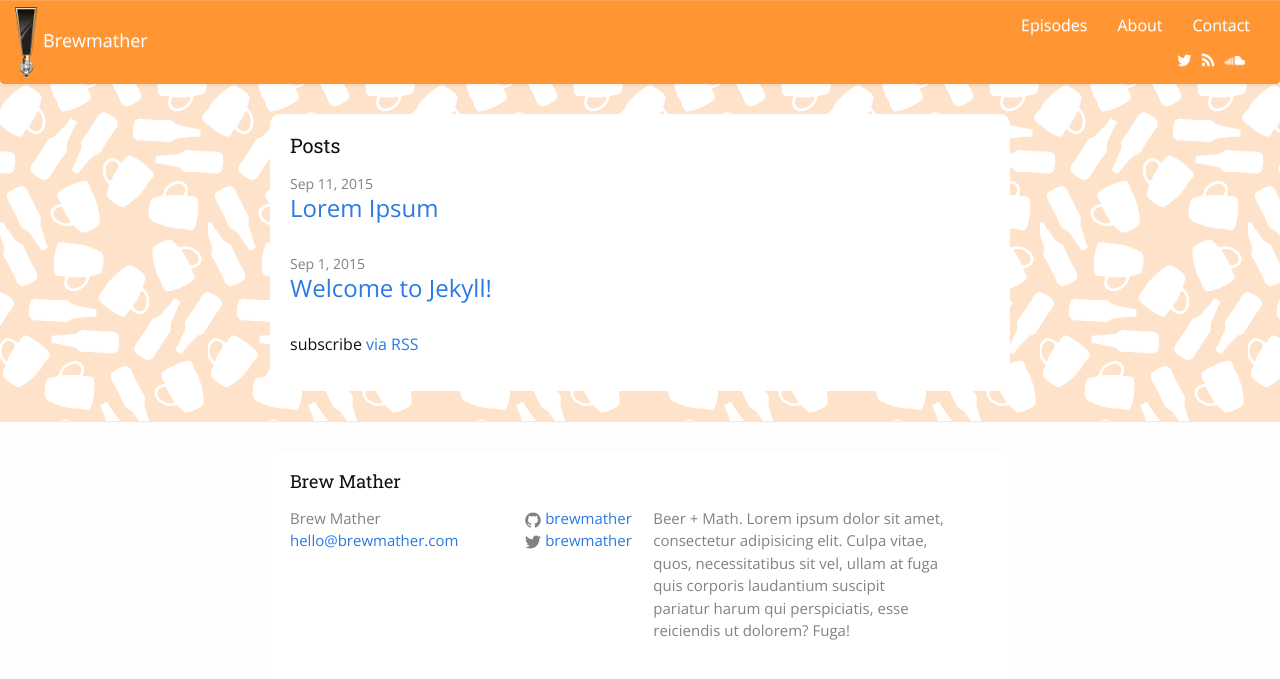
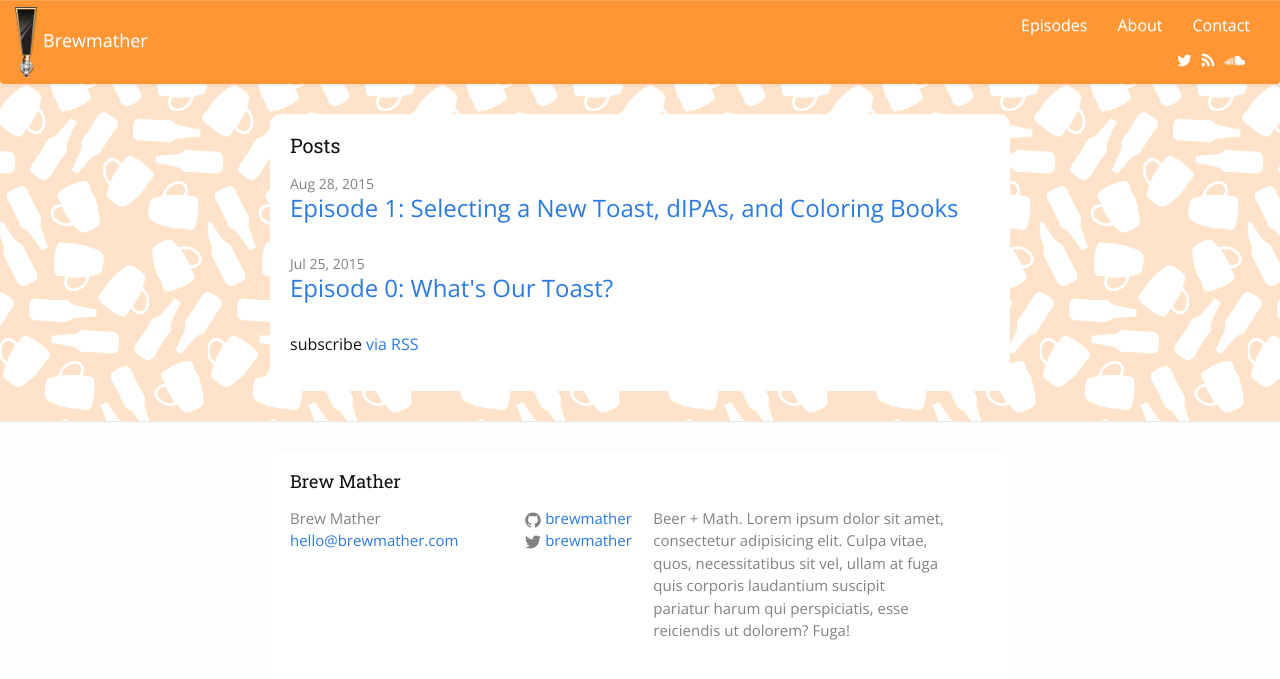
Before and after one commit to brewmather/brewmather-site, a Jekyll site: the page built from index.html, in a window 1280 px wide. Shown: the top 679 px of the page. Built offline with Jekyll 4.4.1, drawn with Linux system fonts in a browser that asks for light colours; nearby versions of some CDN libraries.

Commit message:
start page setup

```diff
--- a/_layouts/post.html
+++ b/_layouts/post.html
@@ -8,6 +8,8 @@
     <p class="post-meta">{{ page.date | date: "%b %-d, %Y" }}{% if page.author %} • {{ page.author }}{% endif %}{% if page.meta %} • {{ page.meta }}{% endif %}</p>
   </header>
 
+  <iframe width="100%" height="166" scrolling="no" frameborder="no" src="https://w.soundcloud.com/player/?url=https%3A//api.soundcloud.com/tracks/{{ page.trackId }}&amp;color=ff9533&amp;auto_play=false&amp;hide_related=false&amp;show_comments=true&amp;show_user=true&amp;show_reposts=false"></iframe>
+
   <article class="post-content">
     {{ content }}
   </article>
--- a/_posts/2015-09-01-welcome-to-jekyll.markdown
+++ b/_posts/2015-07-25-episode-0.markdown
@@ -1,8 +1,8 @@
 ---
 layout: post
-title:  "Welcome to Jekyll!"
-date:   2015-09-01 19:50:39
-categories: jekyll update
+title:  "Episode 0: What's Our Toast?"
+date:   2015-07-25 20:00:00
+trackId: 216329386
 ---
 You’ll find this post in your `_posts` directory. Go ahead and edit it and re-build the site to see your changes. You can rebuild the site in many different ways, but the most common way is to run `jekyll serve`, which launches a web server and auto-regenerates your site when a file is updated.
 
--- a/_posts/2015-09-11-welcome-to-jekyll.markdown
+++ b/_posts/2015-08-28-episode-1.markdown
@@ -1,9 +1,10 @@
 ---
 layout: post
-title:  "Lorem Ipsum"
-date:   2015-09-11 19:50:39
-categories: jekyll update
+title:  "Episode 1: Selecting a New Toast, dIPAs, and Coloring Books"
+date:   2015-08-28  20:00:00
+trackId: 221643598
 ---
+
 <p>Lorem ipsum dolor sit amet, consectetur adipisicing elit. Dolorum porro perferendis ea asperiores quaerat voluptates aspernatur dolor expedita reprehenderit enim reiciendis ipsum, maiores, odit fuga nam soluta perspiciatis, rerum pariatur sapiente repellat doloremque itaque! Officiis excepturi incidunt natus ratione ex, harum enim reprehenderit illum aperiam, iste quidem, assumenda repellendus omnis dolores a alias facere ducimus reiciendis tempora unde voluptate, nisi doloremque. Aperiam veniam, reprehenderit atque eum. Esse aliquid magni nesciunt laudantium asperiores amet blanditiis corporis deserunt veritatis enim totam ad quisquam alias odit perspiciatis, temporibus, consectetur expedita, voluptates minima. Consectetur repellendus voluptas nesciunt quis debitis quibusdam, a eveniet unde officiis!</p>
 <p>Minus corrupti, at magni consequuntur deserunt unde optio doloribus, sunt numquam obcaecati delectus incidunt inventore odio velit quidem molestiae molestias fugiat officia nam error soluta quo corporis eum odit officiis. Dolor nulla excepturi nobis dignissimos aspernatur, veritatis non accusamus. Obcaecati praesentium enim harum dicta quia quis beatae temporibus, alias veritatis vero eligendi aut ipsa corporis, dolorem. Beatae ratione illum corporis est, ab optio quae quia eaque incidunt, error veniam enim ut deleniti ex. Praesentium voluptatum iusto vero! Vel ipsa, quos debitis illo dolores quod nobis, blanditiis voluptatum dolor, aliquam quae odit itaque molestiae reprehenderit unde ex, consequatur in esse fugiat.</p>
 <p>Ratione veritatis ipsam expedita earum quis rerum, dolore nobis aperiam eum placeat ab aliquid error facere cumque ex nam dignissimos dolores voluptatum, esse vitae eligendi architecto sed! Ratione rem recusandae, tempora aliquam dicta aspernatur eveniet, voluptas velit possimus natus odit quos debitis odio eos ex. Quae unde aspernatur quasi mollitia magnam distinctio incidunt non magni reiciendis, cupiditate aperiam necessitatibus consequatur suscipit perspiciatis assumenda. Eius voluptas itaque consequuntur cumque vero similique totam deserunt inventore expedita, molestias reprehenderit nesciunt dignissimos eos culpa sit fuga eum. Debitis aspernatur, error officiis, fugit, ipsam, nobis explicabo voluptates commodi cupiditate consequuntur fugiat illo ipsa labore molestiae.</p>
```
Also changed, not shown: 6 other files.
